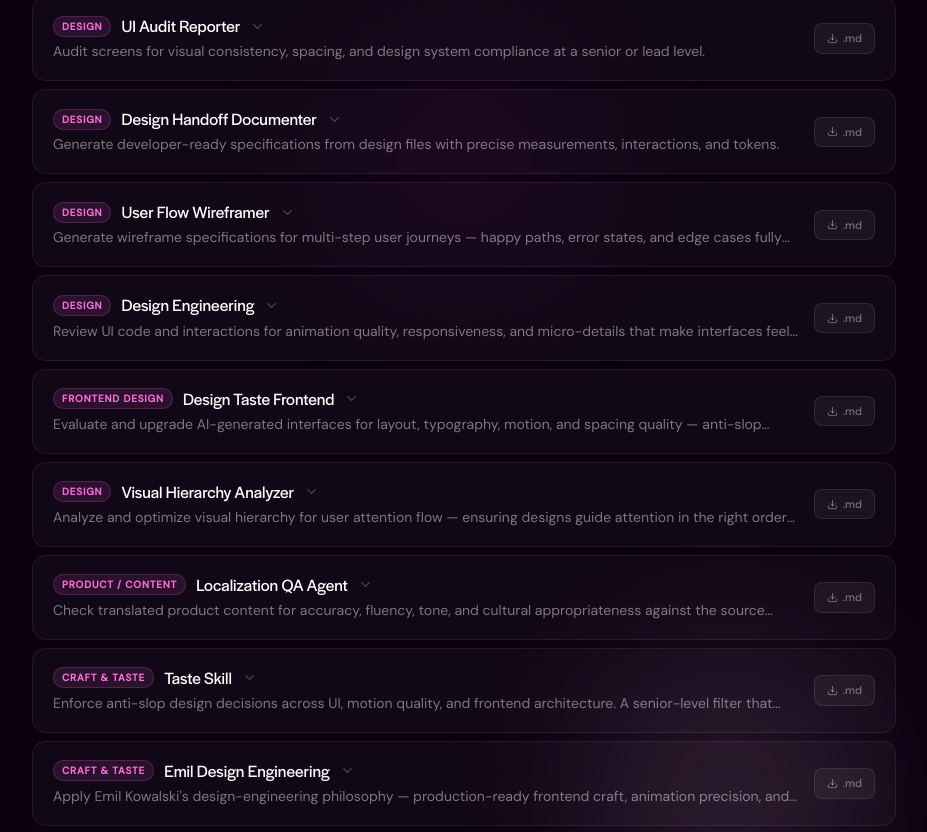
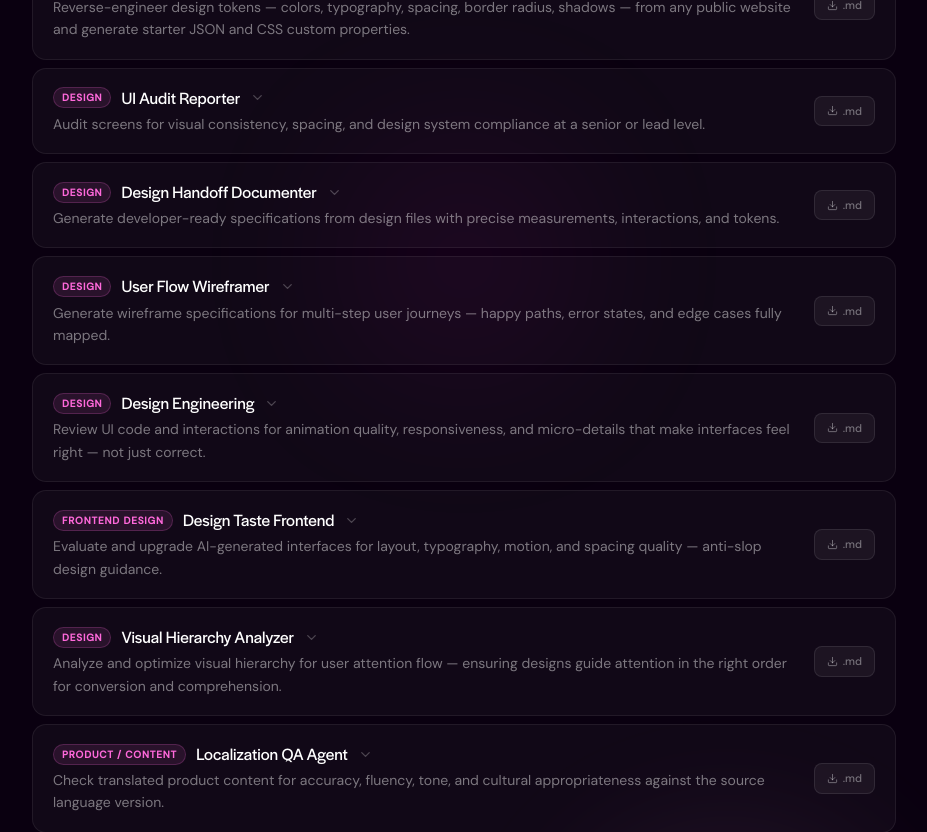
Before and after one commit to pavitsond-cyber/AI-Playbook, a Next.js app: page /skills in a window 1280 px wide. Shown: the part 600-1432 px from the top of the page, without its empty margins (176-1103 px from the left). Built offline with nearby package versions, Linux system fonts and the light colour scheme.

Commit message:
Skills: remove Good to know section; show full description without truncation

```diff
--- a/app/(playbook)/skills/page.tsx
+++ b/app/(playbook)/skills/page.tsx
@@ -1011,13 +1011,9 @@ function SkillRow({ skill, isOpen, onToggle }: { skill: Skill; isOpen: boolean;
             fontFamily: 'var(--font-body)',
             fontSize: 14,
             color: 'rgba(255,255,255,0.45)',
-            lineHeight: 1.5,
+            lineHeight: 1.6,
             margin: 0,
-            overflow: 'hidden',
-            display: '-webkit-box',
-            WebkitLineClamp: 1,
-            WebkitBoxOrient: 'vertical',
-          } as React.CSSProperties}>
+          }}>
             {skill.what}
           </p>
         </div>
@@ -1119,20 +1115,6 @@ function SkillRow({ skill, isOpen, onToggle }: { skill: Skill; isOpen: boolean;
             </div>
           )}
 
-          {/* ── Good to know / Edge cases (rich skills only) ───────────── */}
-          {skill.edgeCases && (
-            <div>
-              <p style={{ fontFamily: 'var(--font-display)', fontSize: 14, fontWeight: 700, color: '#ffffff', margin: '0 0 12px' }}>Good to know</p>
-              <div style={{ display: 'flex', flexDirection: 'column', gap: 6 }}>
-                {skill.edgeCases.map((ec, i) => (
-                  <div key={i} style={{ display: 'flex', alignItems: 'flex-start', gap: 10, padding: '10px 14px', background: 'rgba(255,255,255,0.02)', border: '1px solid rgba(255,255,255,0.06)', borderRadius: 9 }}>
-                    <span style={{ width: 6, height: 6, borderRadius: '50%', background: 'rgba(155,63,255,0.5)', flexShrink: 0, marginTop: 6 }} />
-                    <span style={{ fontFamily: 'var(--font-body)', fontSize: 13, color: 'rgba(255,255,255,0.6)', lineHeight: 1.55 }}>{ec}</span>
-                  </div>
-                ))}
-              </div>
-            </div>
-          )}
 
           {/* ── Tools + Teams (fallback for non-rich skills) ───────────── */}
           {!skill.outputFields && (
```
